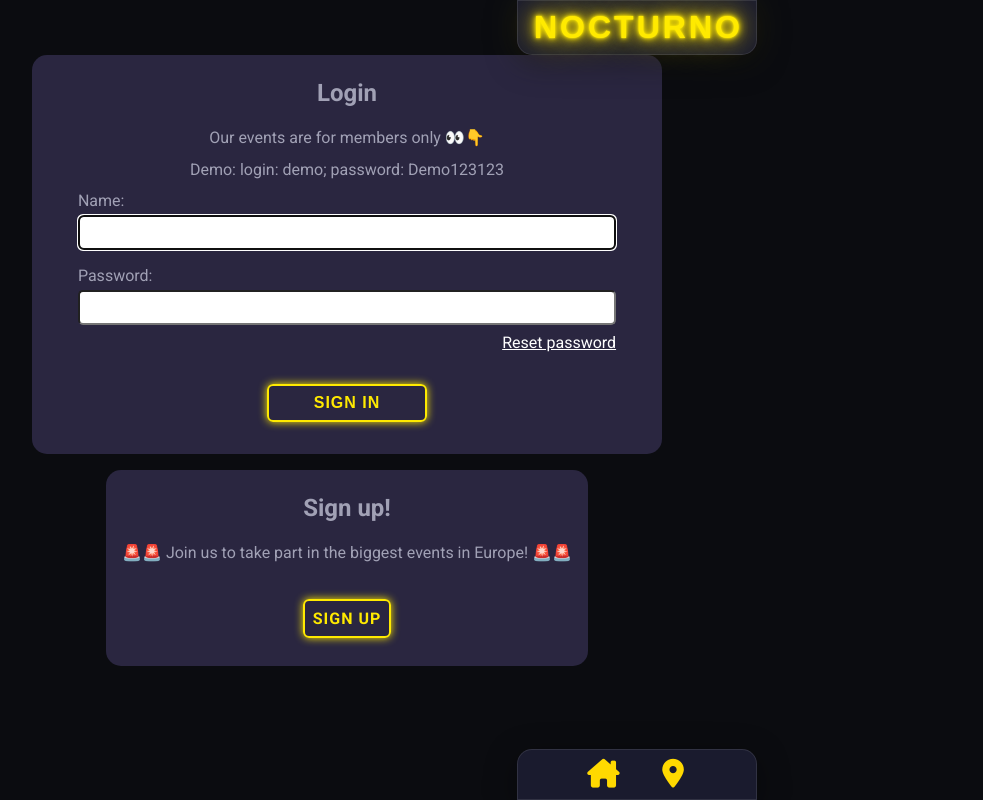
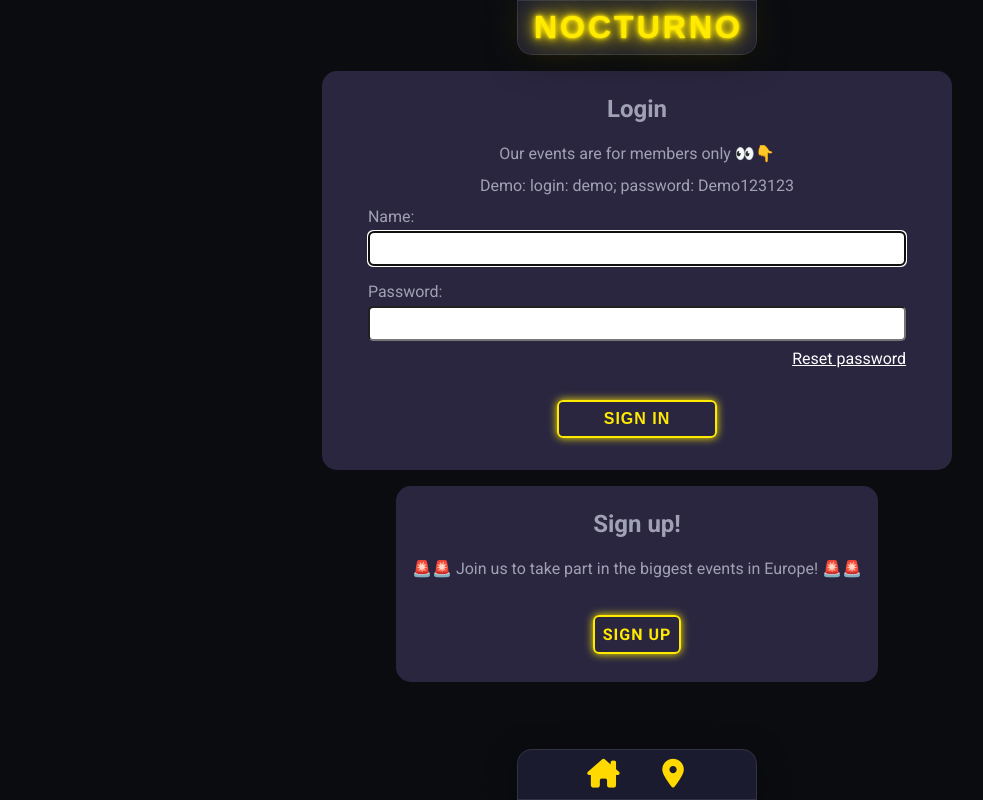
Before and after one commit to JakubHaran1/noc-deploy, a Django app: page /login in a window 1280 px wide. Shown: the whole page, without its empty margins (3-986 px from the left). Run offline with Django 5.2, Linux system fonts and the light colour scheme; some libraries are stand-ins or nearby versions; some web fonts are replaced.

Commit message:
final changes

```diff
--- a/static/css/base.css
+++ b/static/css/base.css
@@ -644,7 +644,7 @@ a.signup-btn {
   width: 100%;
   max-width: 700px;
   color: #a1a1b5;
-  margin: 2rem 0;
+  margin: 2rem auto;
   background-color: #0b0c10;
   z-index: 1112;
 }
@@ -742,13 +742,10 @@ a.signup-btn {
 
 @media (min-width: 361px) {
   .log-user {
-    margin: 1rem 0;
+    margin: 1rem auto;
   }
 }
 @media (min-width: 410px) {
-  .log-user {
-    margin: 0;
-  }
   .log-user p {
     margin: 0.8rem 0;
   }
--- a/static/sass/_login.scss
+++ b/static/sass/_login.scss
@@ -79,13 +79,12 @@
 
 @media (min-width: 361px) {
   .log-user {
-    margin: 1rem 0;
+    margin: 1rem auto;
   }
 }
 
 @media (min-width: 410px) {
   .log-user {
-    margin: 0;
     p {
       margin: 0.8rem 0;
     }
--- a/static/sass/base.css
+++ b/static/sass/base.css
@@ -568,13 +568,10 @@ button {
 
 @media (min-width: 361px) {
   .log-user {
-    margin: 1rem 0;
+    margin: 1rem auto;
   }
 }
 @media (min-width: 410px) {
-  .log-user {
-    margin: 0;
-  }
   .log-user p {
     margin: 0.8rem 0;
   }
```
